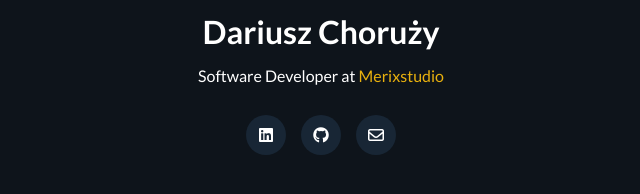
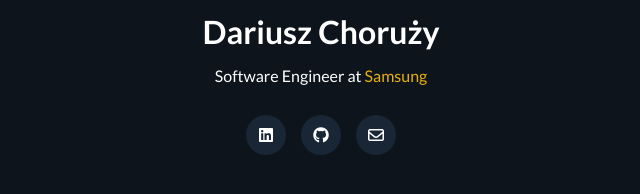
Before and after one commit to dchoruzy/choruzy.dev, a plain HTML site: page index.html in a window 1280 px wide. Shown: the part 400-594 px from the top of the page, 319-959 px from the left. Drawn offline with Linux system fonts and the light colour scheme.

Commit message:
Update company

```diff
--- a/index.html
+++ b/index.html
@@ -12,7 +12,7 @@
         <div class="wrapper">
             <img src="photo.png" alt="photo">
             <h1>Dariusz Choruży</h1>
-            <div>Software Developer at <a href="https://www.merixstudio.com/" target="_blank" class="company">Merixstudio</a>
+            <div>Software Engineer at <a href="https://www.samsung.com/" target="_blank" class="company">Samsung</a>
             </div>
             <div class="links">
                 <a href="https://www.linkedin.com/in/dchoruzy/" target="_blank">
```
